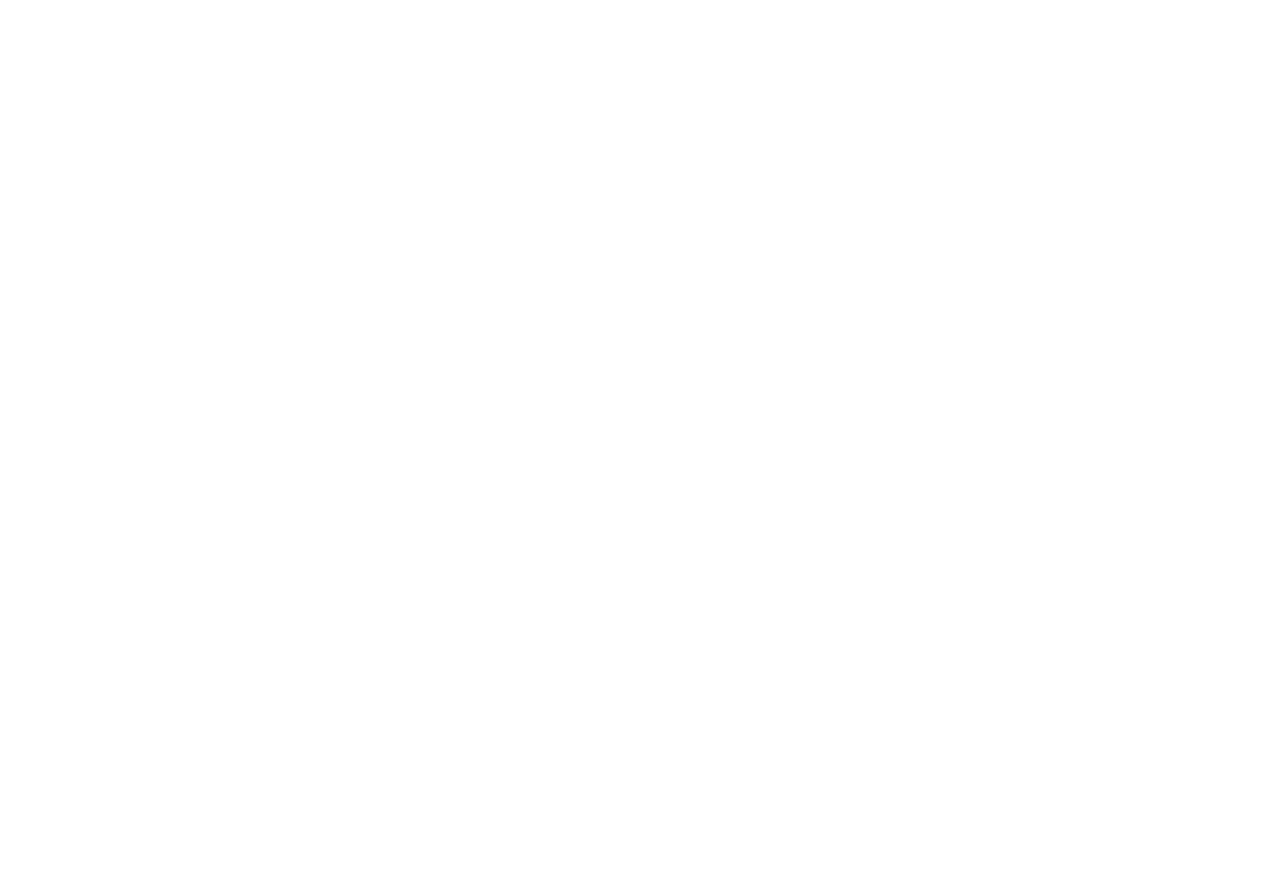
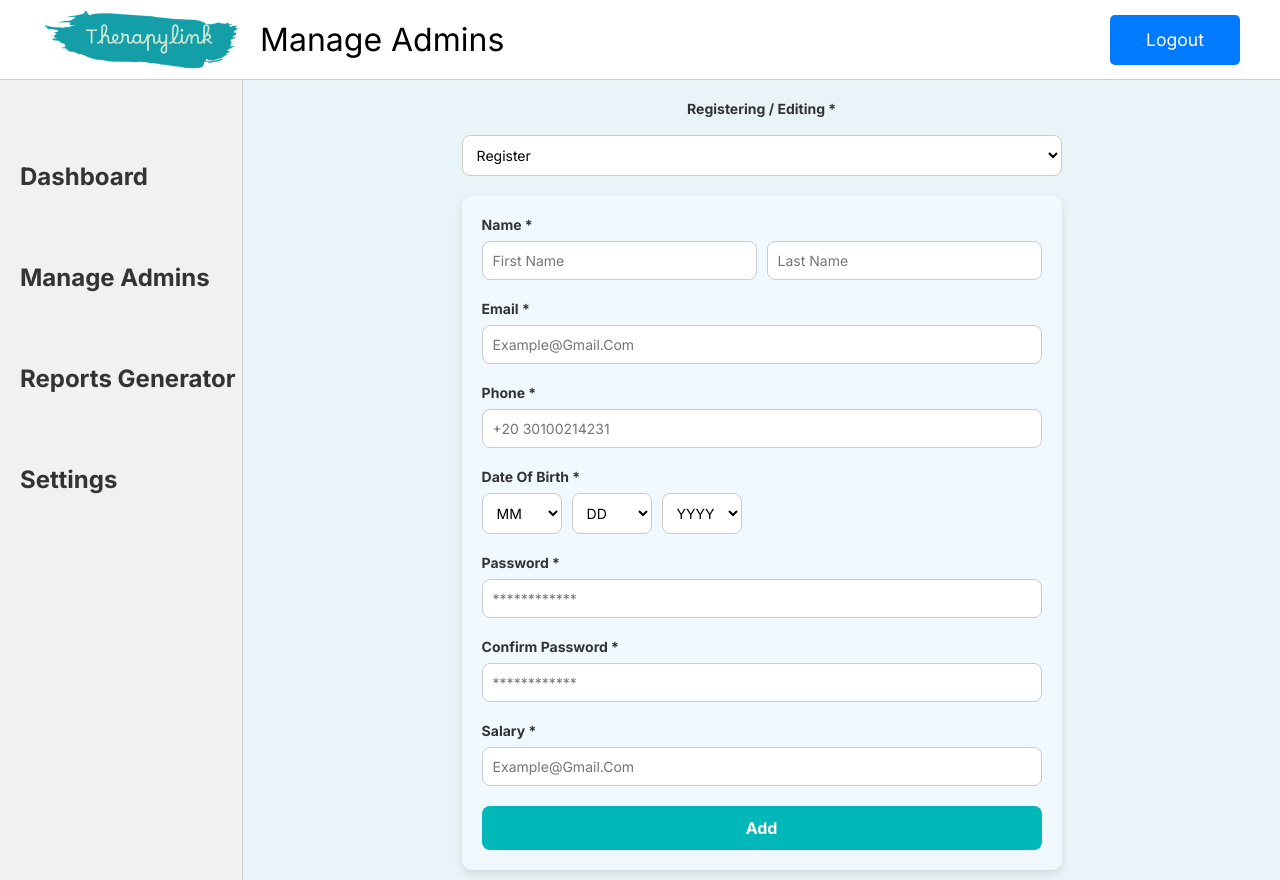
Before and after one commit to OmarTamer206/TherapyLink, an Angular app in the folder client/: page /manager/manage-admins in a window 1280 px wide. Before the commit this address led to /. Before the commit the page ends 800 px from the top, so only its background shows below. Built offline with nearby package versions, Linux system fonts and the light colour scheme.

Commit message:
manage admins page
register page done

```diff
--- a/client/src/app/app.routes.ts
+++ b/client/src/app/app.routes.ts
@@ -9,6 +9,7 @@
 import { NotFoundComponent } from './not-found/not-found.component';
 import { AdminDashboardComponent } from './admin/admin-dashboard/admin-dashboard.component';
 import { ManagerDashboardComponent } from './manager/manager-dashboard/manager-dashboard.component';
+import { ManagerManageAdminRegisterPageComponent } from './manager/manager-manage-admin-register-page/manager-manage-admin-register-page.component';
 
 export const routes: Routes = [
   {
@@ -54,6 +55,10 @@
         path: 'dashboard',
         component: ManagerDashboardComponent,
       },
+      {
+        path: 'manage-admins',
+        component: ManagerManageAdminRegisterPageComponent,
+      },
     ],
   },
   // {
--- /dev/null
+++ b/client/src/app/manager/manager-manage-admin-register-page/manager-manage-admin-register-page.component.css
@@ -0,0 +1,81 @@
+/* app.component.css */
+.form-container {
+  width: 100%;
+  max-width: 600px;
+  background-color: #f0f9ff;
+  padding: 20px;
+  border-radius: 10px;
+  box-shadow: 0 4px 8px rgba(0, 0, 0, 0.1);
+  margin: 0 auto;
+}
+
+.form-section {
+  margin-bottom: 20px;
+}
+
+label {
+  display: block;
+  font-size: 14px;
+  font-weight: bold;
+  color: #333;
+  margin-bottom: 8px;
+}
+
+.input-field {
+  width: 100%;
+  padding: 10px;
+  border: 1px solid #ccc;
+  border-radius: 8px;
+  font-size: 14px;
+  background-color: #fff;
+}
+
+.dob-container {
+  display: flex;
+  gap: 10px;
+}
+
+.dob-input {
+  padding: 10px;
+  border: 1px solid #ccc;
+  border-radius: 8px;
+  font-size: 14px;
+  background-color: #fff;
+  width: 80px;
+}
+
+.add-button {
+  display: block;
+  width: 100%;
+  padding: 12px;
+  background-color: #00b8b8;
+  color: white;
+  font-size: 16px;
+  font-weight: bold;
+  border: none;
+  border-radius: 8px;
+  cursor: pointer;
+  transition: background-color 0.3s;
+}
+
+.add-button:hover {
+  background-color: #009c9c;
+}
+#register-edit {
+  width: 600px;
+}
+.selector {
+  display: flex;
+  flex-direction: column;
+  justify-content: center;
+  align-items: center;
+  gap: 10px;
+}
+.namediv {
+  display: flex;
+  flex-direction: row;
+  gap: 10px;
+}
+.namediv input {
+  flex: 1;
+}
--- /dev/null
+++ b/client/src/app/manager/manager-manage-admin-register-page/manager-manage-admin-register-page.component.html
@@ -0,0 +1,103 @@
+<!-- app.component.html -->
+<div class="form-section selector">
+  <label for="register-edit">Registering / Editing *</label>
+  <select id="register-edit" class="input-field">
+    <option>Register</option>
+    <option>Edit</option>
+  </select>
+</div>
+<div class="form-container">
+  <div class="form-section">
+    <label for="first-name">Name *</label>
+    <div class="namediv">
+      <input
+        type="text"
+        id="first-name"
+        class="input-field"
+        placeholder="First Name"
+      />
+      <input
+        type="text"
+        id="last-name"
+        class="input-field"
+        placeholder="Last Name"
+      />
+    </div>
+  </div>
+
+  <div class="form-section">
+    <label for="email">Email *</label>
+    <input
+      type="email"
+      id="email"
+      class="input-field"
+      placeholder="Example@Gmail.Com"
+    />
+  </div>
+
+  <div class="form-section">
+    <label for="phone">Phone *</label>
+    <input
+      type="tel"
+      id="phone"
+      class="input-field"
+      placeholder="+20 30100214231"
+    />
+  </div>
+
+  <div class="form-section">
+    <label for="dob">Date Of Birth *</label>
+    <div class="dob-container">
+      <select id="dob-month" class="dob-input">
+        <option>MM</option>
+        <option>01</option>
+        <option>02</option>
+        <!-- Add months -->
+      </select>
+      <select id="dob-day" class="dob-input">
+        <option>DD</option>
+        <option>01</option>
+        <option>02</option>
+        <!-- Add days -->
+      </select>
+      <select id="dob-year" class="dob-input">
+        <option>YYYY</option>
+        <option>1990</option>
+        <option>1991</option>
+        <!-- Add years -->
+      </select>
+    </div>
+  </div>
+
+  <div class="form-section">
+    <label for="password">Password *</label>
+    <input
+      type="password"
+      id="password"
+      class="input-field"
+      placeholder="************"
+    />
+  </div>
+
+  <div class="form-section">
+    <label for="confirm-password">Confirm Password *</label>
+    <input
+      type="password"
+      id="confirm-password"
+      class="input-field"
+      placeholder="************"
+    />
+  </div>
+
+  <div class="form-section">
+    <label for="salary">Salary *</label>
+    <input
+      type="text"
+      id="salary"
+      class="input-field"
+      placeholder="Example@Gmail.Com"
+    />
+  </div>
+
+  <button class="add-button">Add</button>
+</div>
--- a/client/src/app/manager/manager.component.html
+++ b/client/src/app/manager/manager.component.html
@@ -1,7 +1,7 @@
 <header>
   <div class="left">
     <img src="image.png" alt="" />
-    <p>Manager</p>
+    <p>Manage Admins</p>
   </div>
   <button>Logout</button>
 </header>
@@ -10,11 +10,9 @@
   <nav>
     <ul>
       <li><a routerLink="dashboard">Dashboard</a></li>
-      <li><a routerLink="products">Session Analytics</a></li>
-      <li><a routerLink="orders">Patient Analytics</a></li>
-      <li><a routerLink="users">Refund</a></li>
-      <li><a routerLink="settings">WorkForce Manager</a></li>
-      <li><a routerLink="settings">Settings</a></li>
+      <li><a routerLink="manage-admins">Manage Admins</a></li>
+      <li><a routerLink="orders">Reports Generator</a></li>
+      <li><a routerLink="users">Settings</a></li>
     </ul>
   </nav>
 
```
Also changed, not shown: client/src/app/manager/manager-manage-admin-register-page/manager-manage-admin-register-page.component.ts (added, +12 -0 lines), 1 other file (tests, documents, lock files or other folders).
